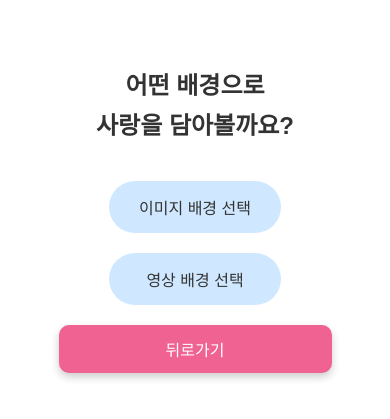
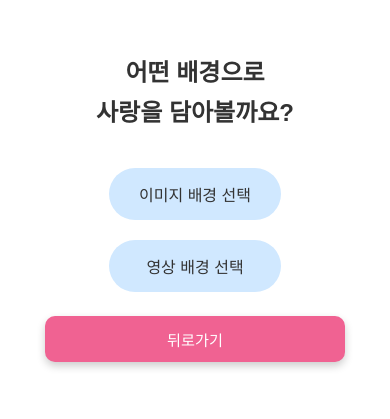
Before and after one commit to xeon-243859/ppongtok-app, a React (Vite) app: page /style/select in a window 390 px wide. Shown: the part 243-662 px from the top of the page. Built offline with nearby package versions, Linux system fonts and the light colour scheme.

Commit message:
🎯 back-button 반응형 정비 및 중앙정렬 통합 (StyleSelectPage)

```diff
--- a/src/pages/StyleSelectPage.css
+++ b/src/pages/StyleSelectPage.css
@@ -66,31 +66,25 @@
   border: none;
   border-radius: 10px;
   cursor: pointer;
-  margin-top: 20px;
+  margin: 1.5rem auto;
   box-shadow: 0 4px 8px rgba(0, 0, 0, 0.2);
   transition: background-color 0.3s;
   width: 100%;
-  max-width: 180px; /* ✅ PC에서 너무 커지지 않게 */
+  max-width: 180px;
+  display: block;
+  text-align: center;
 }
 
 .back-button:hover {
   background-color: #ec407a;
 }
 
-/* ✅ 모바일 대응: 살짝 줄여주기 */
 @media (max-width: 480px) {
   .back-button {
-    font-size: 0.8rem;
-    padding: 10px 16px;
-    max-width: 70vw;
+    width: 90%;
+    max-width: 300px;
+    font-size: 0.95rem;
+    padding: 12px 18px;
+    margin: 1.5rem auto;
   }
 }
-
-
-@media (max-width: 480px) {
-  .back-button {
-    width: 100%;
-    font-size: 1rem;
-    padding: 12px 0;
-  }
-}
```
